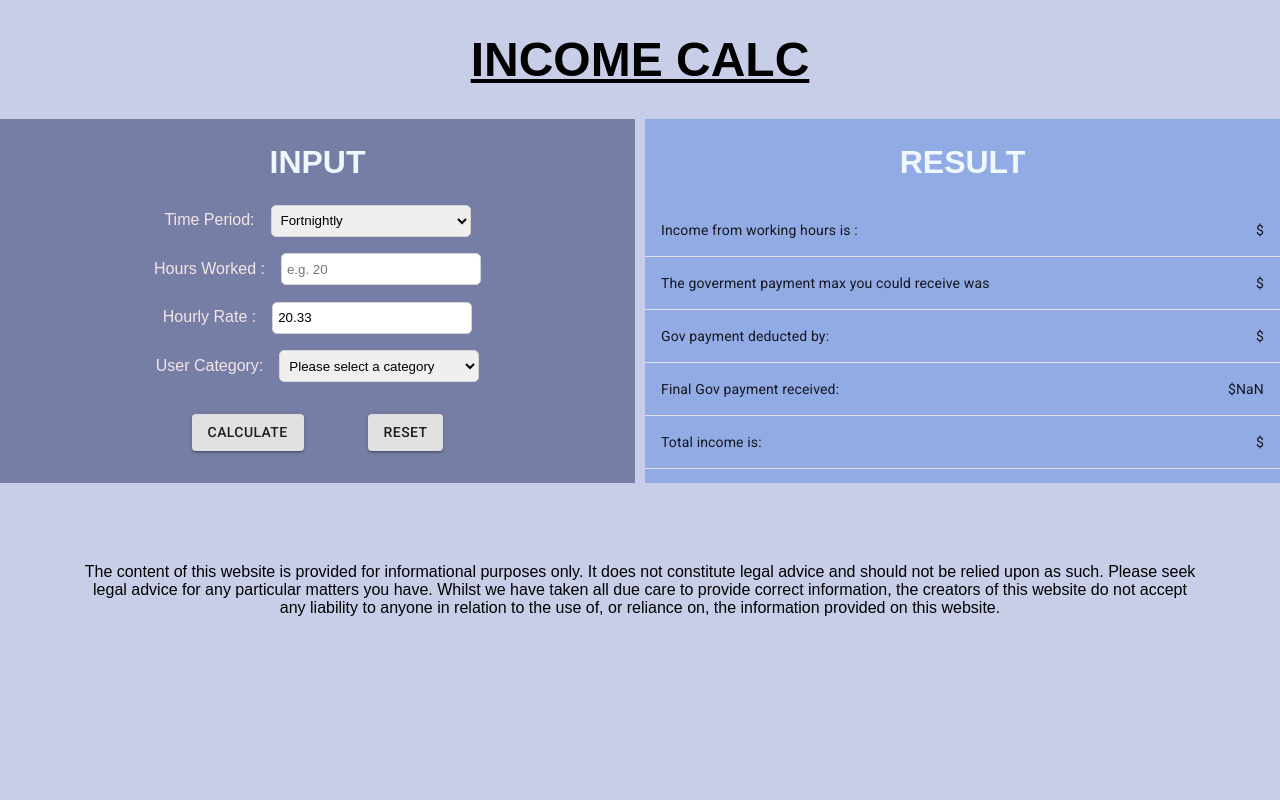
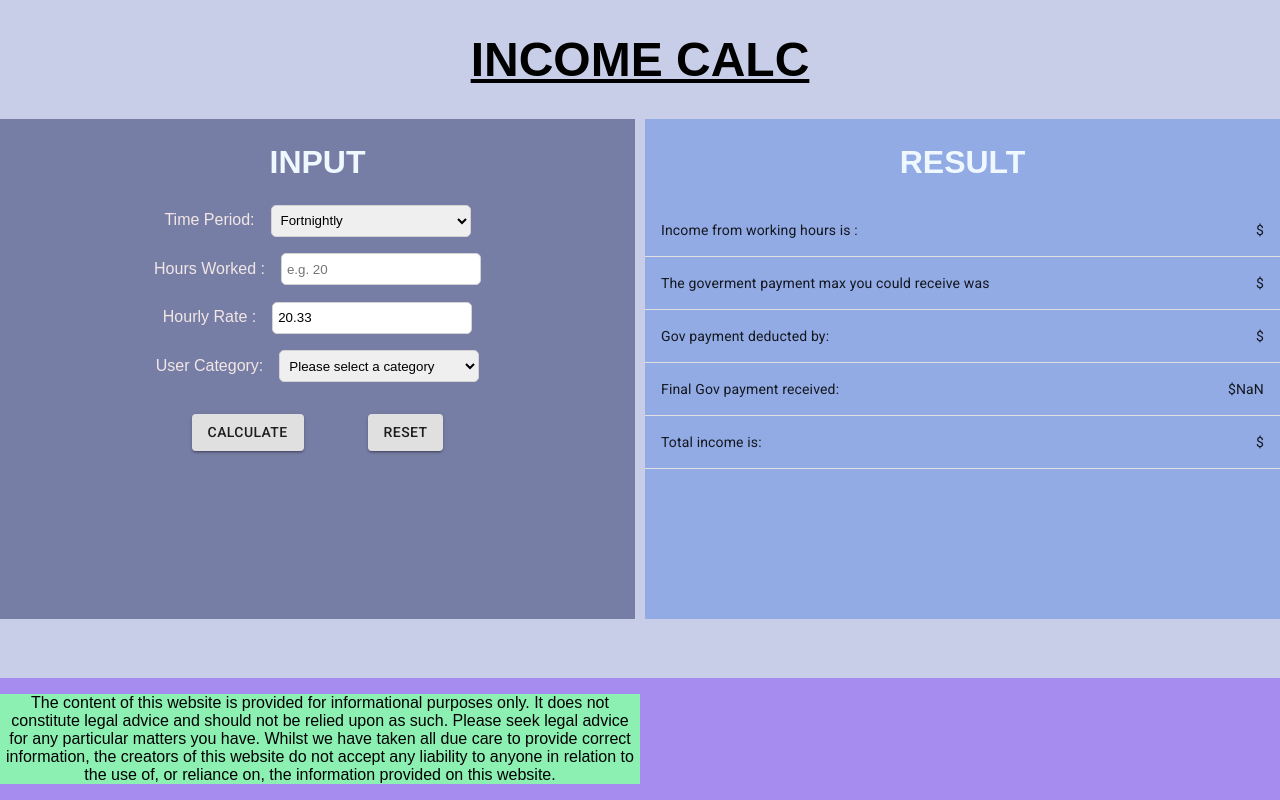
Before and after one commit to SebAnt86/incomecalc, a React (Create React App) app: page / in a window 1280 px wide. Built offline with nearby package versions, Linux system fonts and the light colour scheme; the HTML template or start-up script is replaced by a standard one.

Commit message:
working with css grid still

```diff
--- a/src/components/Footer.js
+++ b/src/components/Footer.js
@@ -4,7 +4,7 @@ function Footer() {
     return (
         <div className="footer">
             <footer>
-            The content of this website is provided for informational purposes only. It does not constitute legal advice and should not be relied upon as such. Please seek legal advice for any particular matters you have. Whilst we have taken all due care to provide correct information, the creators of this website do not accept any liability to anyone in relation to the use of, or reliance on, the information provided on this website.
+            <p>The content of this website is provided for informational purposes only. It does not constitute legal advice and should not be relied upon as such. Please seek legal advice for any particular matters you have. Whilst we have taken all due care to provide correct information, the creators of this website do not accept any liability to anyone in relation to the use of, or reliance on, the information provided on this website.</p>
             </footer>
         </div>
     )
--- a/src/components/Form.js
+++ b/src/components/Form.js
@@ -164,7 +164,7 @@ export function Form(props) {
               ShowHideDiv();
             }}
           >
-            <option value="0" >Please select a category</option>
+            <option >Please select a category</option>
             <option value="0">Single, no children</option>
             <option value="1">
               Single, NOT the principal carer of a dependent child or children
--- a/src/index.css
+++ b/src/index.css
@@ -7,14 +7,16 @@ body {
     font-family: sans-serif;
     margin: 0;
 
+
 }
 
 .page_design {
-
+    height: 100vh;
     display: grid;
     justify-content: center;
 
     grid-template-columns:repeat(2, minmax(40%,670px));
+    grid-template-rows: 0.2fr 1fr 0.2fr;
     grid-template-areas: "header header"
                          "form  result"
                          "footer footer" ;
@@ -45,6 +47,7 @@ body {
     margin: 0 auto;
     line-height: 2em;
     height: 100%;
+    max-height: 500px;
 }
 
 .result {
@@ -85,10 +88,18 @@ body {
  } */
 
 .footer {
+
     grid-area: footer;
     font-size: 1rem;
-    margin: 5rem;
+    background-color: rgb(167, 140, 240);
+
+
+}
+
+footer > p {
     text-align: center;
+    background-color: rgb(140, 240, 178);
+    width: clamp(45ch, 50%, 75ch);
 }
 
 .validation {
@@ -101,6 +112,7 @@ body {
     .page_design {
 
     grid-template-columns:repeat(2, minmax(200px,670px));
+    grid-template-rows: 0.2fr 1.1fr 0.2fr;
         grid-template-areas:
          "header header"
         "form form"
```
